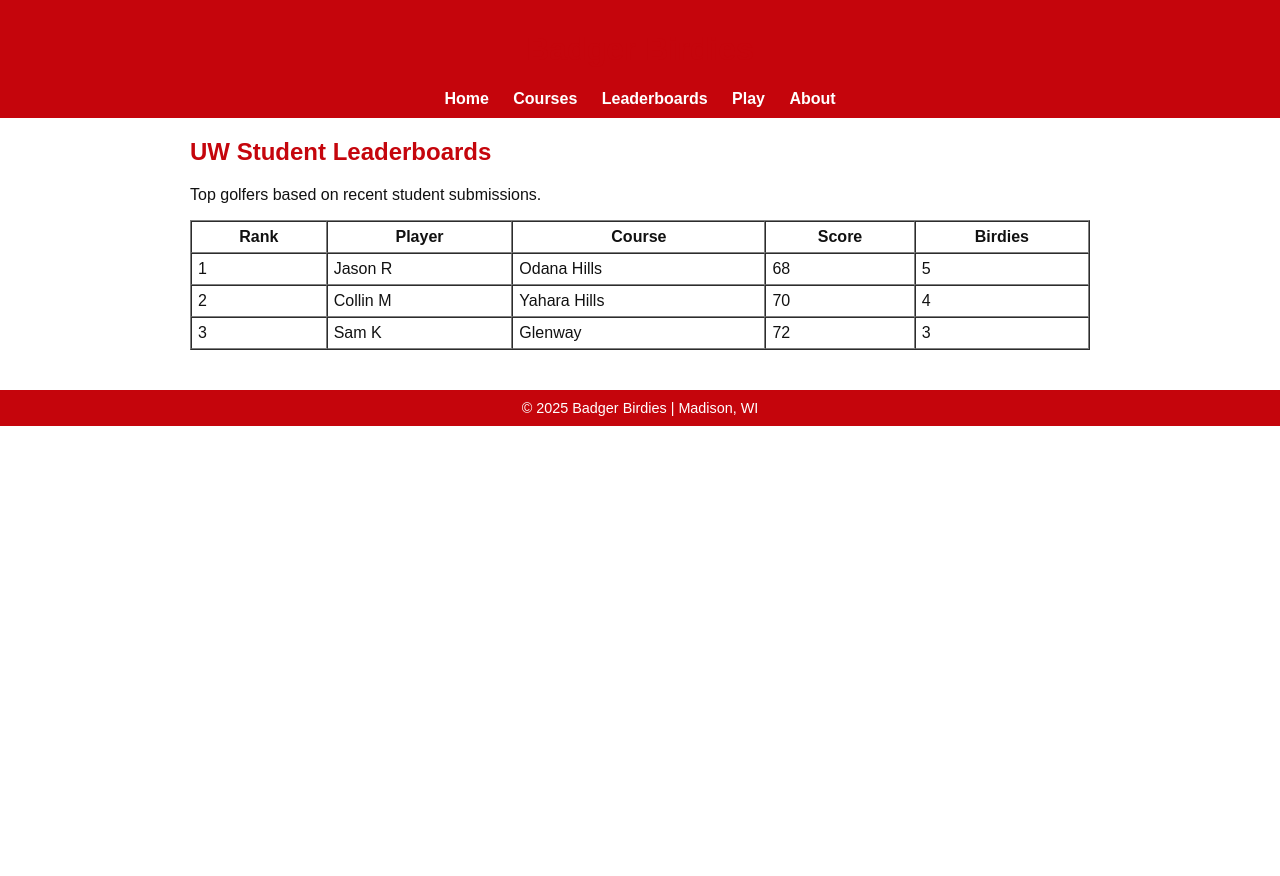
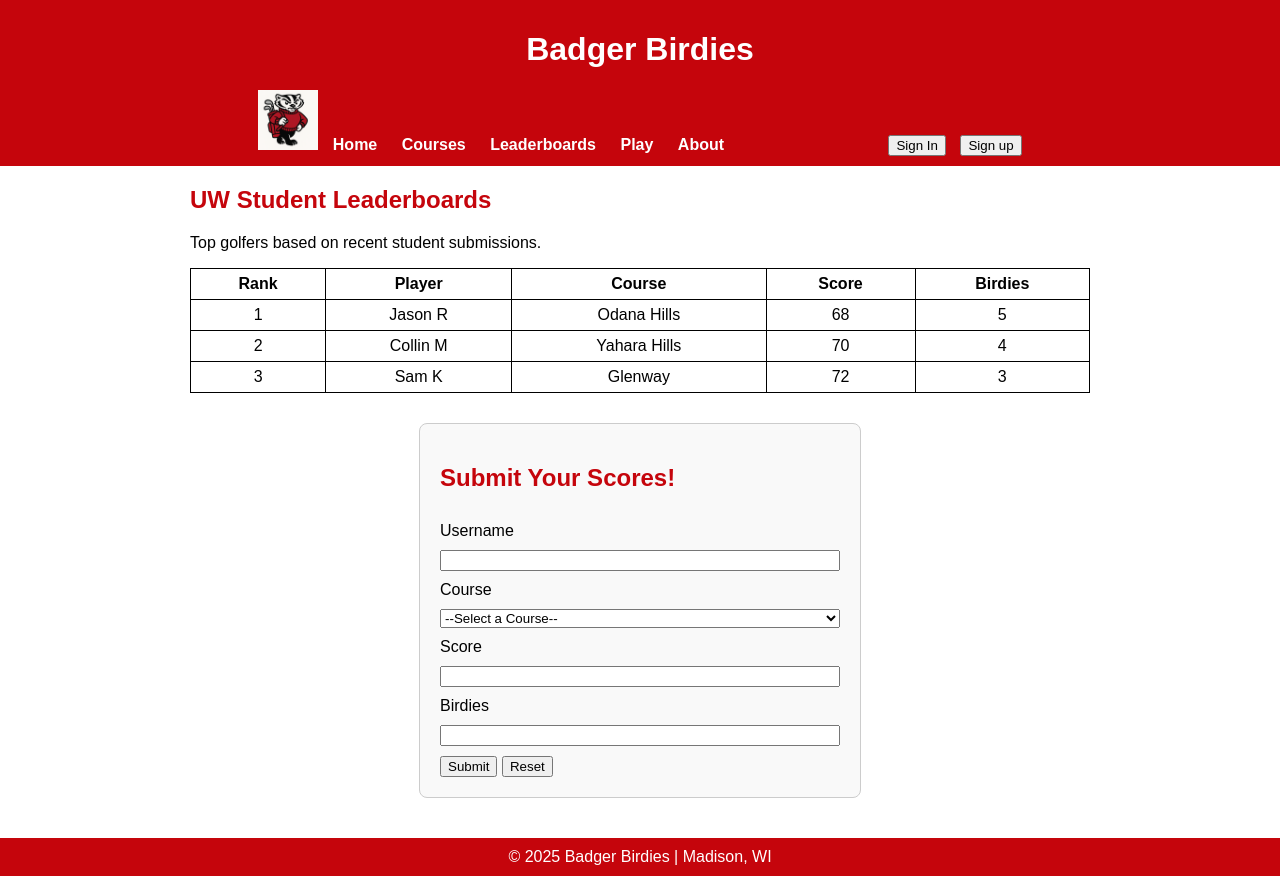
Before and after one commit to cpmcginley-bot/Badger-Birdies, a plain HTML site: page leaderboards.html in a window 1280 px wide. Before the commit the page ends 800 px from the top, so only its background shows below. Drawn offline with Linux system fonts and the light colour scheme.

Commit message:
jason edit 1

```diff
--- a/leaderboards.html
+++ b/leaderboards.html
@@ -10,11 +10,16 @@
     <header>
       <h1>Badger Birdies</h1>
       <nav>
+        <img src="badger_golf.png" alt="Badger Birdies Logo" class="logo" />
         <a href="index.html">Home</a>
         <a href="courses.html">Courses</a>
         <a href="leaderboards.html">Leaderboards</a>
         <a href="play.html">Play</a>
         <a href="about.html">About</a>
+        <div class="nav-buttons">
+        <button class="sign-in">Sign In</button>
+        <button class="sign-up">Sign up</button>
+        </div>
       </nav>
     </header>
 
@@ -22,7 +27,7 @@
       <h2>UW Student Leaderboards</h2>
       <p>Top golfers based on recent student submissions.</p>
 
-      <table border="1" width="100%" cellspacing="0" cellpadding="6">
+      <table class="table">
         <tr>
           <th>Rank</th>
           <th>Player</th>
@@ -52,6 +57,37 @@
           <td>3</td>
         </tr>
       </table>
+
+  <form class="score-form">
+  <h2>Submit Your Scores!</h2>
+  <label for="username"> Username </label>
+  <input type="text" id="username" name="username" required>
+
+<!-- course dropdown -->
+  <label for="course"> Course </label>
+  <select id="course" name="course" required>
+    <option value="">--Select a Course--</option>
+    <option value="Odana Hills">Odana Hills</option>
+    <option value="Yahara Hills East">Yahara Hills East</option>
+    <option value="Yahara Hills West">Yahara Hills West</option>
+    <option value="Glenway Golf Park">Glenway Golf Park</option>
+    <option value="Monona GC">Monona GC</option>
+  </select>
+
+  <!-- score -->
+   <label for="score">Score</label>
+  <input type="number" id="score" name="score" required min="1">
+
+  <!-- birdies -->
+   <label for="birdies">Birdies</label>
+  <input type="number" id="birdies" name="birdies" min="0">
+
+  <!-- buttons -->
+  <div class="button">
+    <button type="submit">Submit</button>
+    <button type="reset">Reset</button>
+  </div>
+</form>
     </main>
 
     <footer>© 2025 Badger Birdies | Madison, WI</footer>
--- a/style.css
+++ b/style.css
@@ -2,8 +2,15 @@
 body {
   font-family: Arial, sans-serif;
   margin: 0;
-  background-color: #ffffff;
-  color: #111;
+  background-color: white;
+  color: black;
+}
+
+.logo {
+  height: 60px;
+  width: auto;
+
+
 }
 
 header,
@@ -14,16 +21,29 @@ footer {
   text-align: center;
 }
 
+
+
 nav a {
   color: white;
   text-decoration: none;
   margin: 0 10px;
   font-weight: bold;
+  text-align: center;
 }
 
 nav a:hover {
   text-decoration: underline;
 }
+
+.nav-buttons {
+  color: white;
+  text-decoration: none;
+  margin-left: 150px;
+  display: inline;
+}
+.sign-in {
+  margin-right: 10px;}
+
 
 main {
   max-width: 900px;
@@ -31,13 +51,23 @@ main {
   padding: 0 15px;
 }
 
-h1,
 h2 {
   color: #c5050c;
 }
 
-button,
-.btn {
+.table {
+  width: 100%;
+  border-collapse: collapse;
+  margin: 10px 0;
+}
+
+.table th,
+.table td {
+  border: 1px solid black;
+  padding: 6px;
+  text-align: center;}
+
+button .btn {
   background-color: #c5050c;
   color: white;
   border: none;
@@ -48,18 +78,31 @@ button,
 
 button:hover,
 .btn:hover {
-  background-color: #a00404;
+  background-color: darkred;
 }
 
 footer {
-  font-size: 0.9em;
+  font-size: 1em;
   margin-top: 40px;
 }
 
 /* Simple card style for reuse */
 .card {
-  border: 1px solid #ddd;
+  border: 1px solid lightgray;
   padding: 10px;
   margin: 10px 0;
   border-radius: 6px;
 }
+
+.score-form {
+ display: flex;
+  flex-direction: column;
+  gap: 10px;
+  max-width: 400px;
+  margin: 30px auto;
+  padding: 20px;
+  border: 1px solid #ccc;
+  border-radius: 8px;
+  background-color: #f9f9f9;
+  font-family: Arial, sans-serif;
+}
```
Also changed, not shown: about.html (+11 -3 lines), courses.html (+5 -0 lines), index.html (+5 -0 lines), play.html (+5 -0 lines), badger_golf.png (added).
